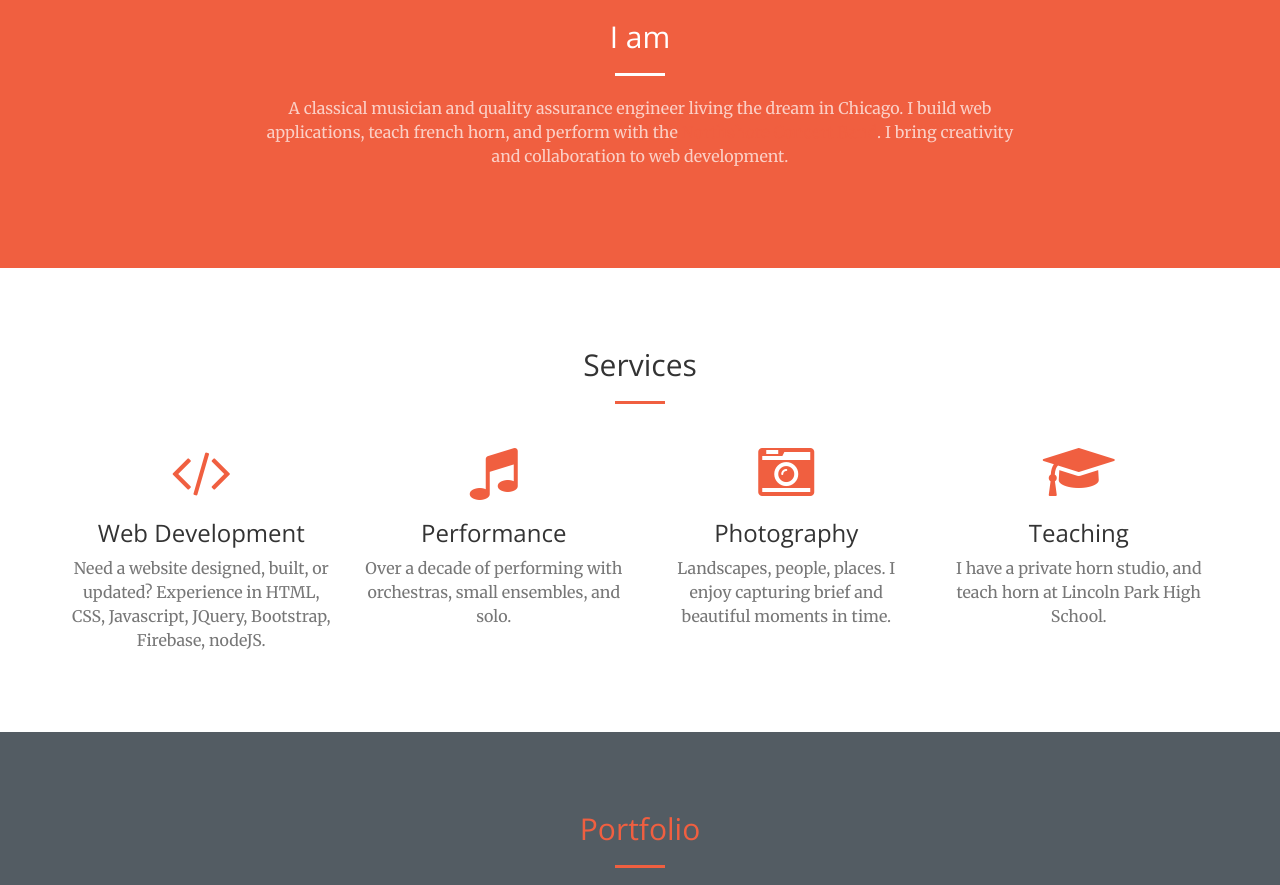
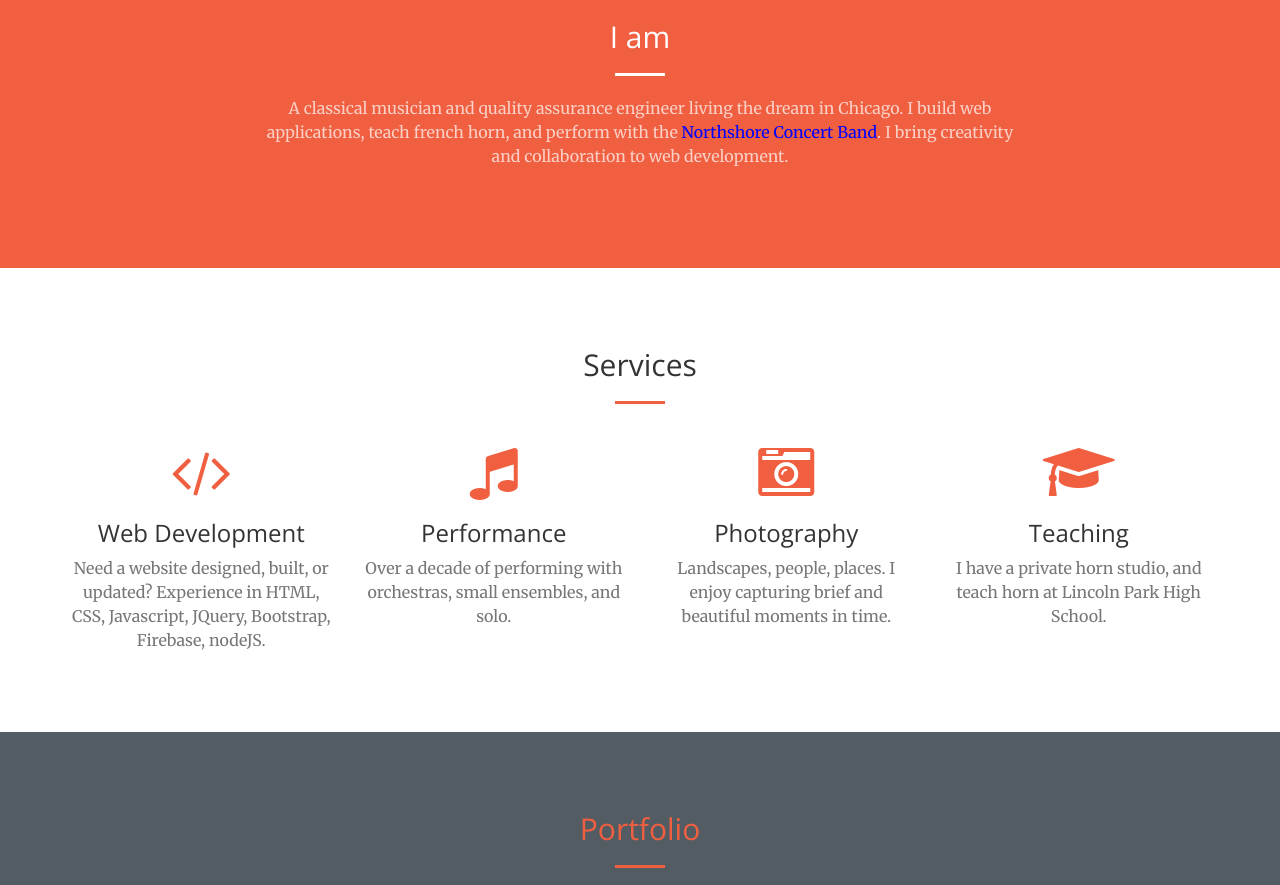
Before and after one commit to mccarthinator/mccarthy-portfolio, a website: page index.html in a window 1280 px wide. Shown: the part 860-1745 px from the top of the page. Drawn offline with nearby package versions, Linux system fonts and the light colour scheme.

Commit message:
Update creative.css

```diff
--- a/css/creative.css
+++ b/css/creative.css
@@ -47,6 +47,9 @@ p {
 }
 #portfolio{
   background-color: rgba(49, 60, 68, 0.83);
+}
+.blue {
+  color: blue;
 }
 .bg-dark {
   background-color: #222222;
```
